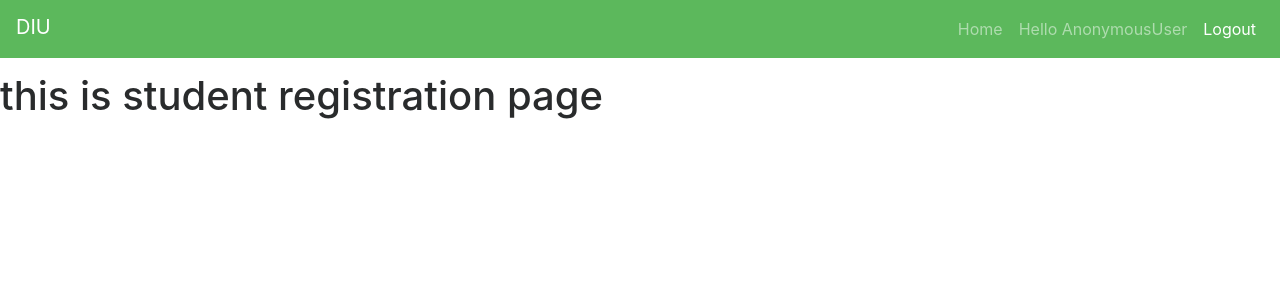
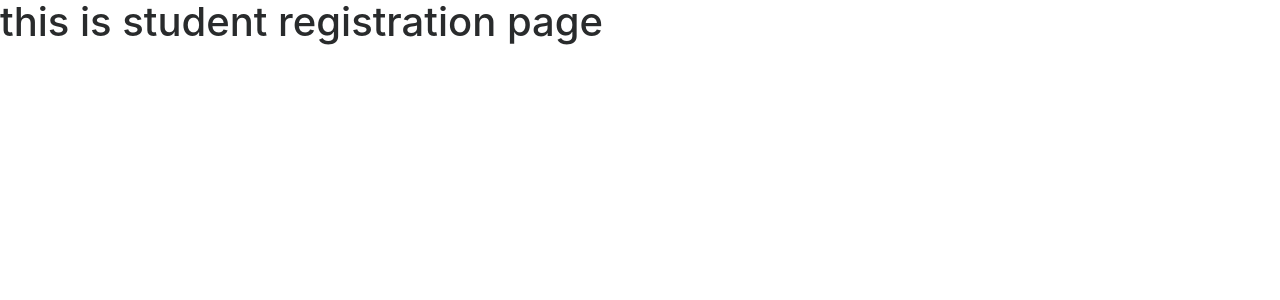
Before and after one commit to fuadwasi/topc_site, a Django app: page /std-reg/ in a window 1280 px wide. Shown: the top 300 px of the page. Run offline with Django 3.2, Linux system fonts and the light colour scheme; some libraries are stand-ins or nearby versions.

Commit message:
base template is added

```diff
--- a/TOPC_Reg_SYS/templates/base.html
+++ b/TOPC_Reg_SYS/templates/base.html
@@ -9,15 +9,8 @@
     <meta name="viewport" content="width=device-width, initial-scale=1.0">
     <meta name="google" value="notranslate">
     <link rel="shortcut icon" href="/images/cp_ico.png">
-
-
-    <!--stylesheets / link tags loaded here-->
-
-
     <link rel="stylesheet" href="//maxcdn.bootstrapcdn.com/bootstrap/4.0.0-alpha.6/css/bootstrap.min.css"/>
     <link href="//maxcdn.bootstrapcdn.com/font-awesome/4.3.0/css/font-awesome.min.css" rel="stylesheet"/>
-
-
     <style type="text/css">
         body,
         html {
@@ -109,53 +102,14 @@
             transform: rotate(-44deg);
         }
     </style>
-
 </head>
 <body>
-<nav class="navbar navbar-fixed-top navbar-toggleable-sm navbar-inverse bg-success mb-3">
-    <button class="navbar-toggler navbar-toggler-right" type="button" data-toggle="collapse"
-            data-target="#collapsingNavbar">
-        <span class="navbar-toggler-icon"></span>
-    </button>
-    <div class="flex-row d-flex">
-        <a class="navbar-brand mb-1" href="#">DIU</a>
-
-    </div>
-    <div class="navbar-collapse collapse" id="collapsingNavbar">
-
-        <ul class="navbar-nav ml-auto">
-
-
-            <li class="nav-item">
-                <a class="nav-link" href={% url "home" %}>Home <span class="sr-only">Home</span></a>
-            </li>
-
-            {% if post == 'super' %}
-                <li class="nav-item active">
-                    <a class="nav-link" href={% url "all_std" %}>All Students List</a>
-                </li>
-                <li class="nav-item active">
-                    <a class="nav-link" href={% url "upload" %}>Upload Data</a>
-                </li>
-                <li class="nav-item">
-                    <a class="nav-link" href={% url "users" %}>Admin List</a>
-                </li>
-                <li class="nav-item">
-                    <a class="nav-link" href={% url "signup" %}>Admin Registration</a>
-                </li>
-
+    {% if user.is_superuser %}
+        {% include 'fragment/nevbar_s_admin.html' %}
+    {% elif user.is_staff %}
+        {% include 'fragment/nevbar_admin.html' %}
     {% endif %}
 
-            <li class="nav-item ">
-                <a class="nav-link" href={% url "home" %}>Hello {{ user }}</a>
-            </li>
-
-            <li class="nav-item active">
-                <a class="nav-link" href="/logout/">Logout</a>
-            </li>
-        </ul>
-    </div>
-</nav>
     {% block body %}
     {% endblock %}
 
--- a/TOPC_Reg_SYS/templates/fragment/nevbar_admin.html
+++ b/TOPC_Reg_SYS/templates/fragment/nevbar_admin.html
@@ -5,13 +5,9 @@
     </button>
     <div class="flex-row d-flex">
         <a class="navbar-brand mb-1" href="#">DIU</a>
-
     </div>
     <div class="navbar-collapse collapse" id="collapsingNavbar">
-
         <ul class="navbar-nav ml-auto">
-
-
             <li class="nav-item">
                 <a class="nav-link" href={% url "home" %}>Home <span class="sr-only">Home</span></a>
             </li>
--- a/TOPC_Reg_SYS/templates/fragment/nevbar_s_admin.html
+++ b/TOPC_Reg_SYS/templates/fragment/nevbar_s_admin.html
@@ -20,7 +20,7 @@
 {#                    <a class="nav-link" href={% url "all_std" %}>All Students List</a>#}
                 </li>
                 <li class="nav-item active">
-{#                    <a class="nav-link" href={% url "upload" %}>Upload Data</a>#}
+                    <a class="nav-link" href={% url "upload" %}>Upload Data</a>
                 </li>
                 <li class="nav-item">
                     <a class="nav-link" href={% url "users" %}>Admin List</a>
--- /dev/null
+++ b/TOPC_Reg_SYS/templates/upload-data.html
@@ -0,0 +1,5 @@
+{% extends 'base.html' %}
+
+{% block body %}
+    <h1>This is upload data page</h1>
+{% endblock %}
--- a/TOPC_Reg_SYS/urls.py
+++ b/TOPC_Reg_SYS/urls.py
@@ -9,9 +9,8 @@ urlpatterns = [
     path('ush/', views.ush, name="ush"),
     path('signup/', views.signup, name="signup"),
     path('std-reg/', views.std_reg, name="std-reg"),
-    path('users/',views.users,name="users"),
-    path('r_set/<int:id>', views.r_set,name='r_set'),
-    path('delete_user/<int:id>', views.delete_user,name='delete_user'),
-
-
+    path('users/', views.users, name="users"),
+    path('r_set/<int:id>', views.r_set, name='r_set'),
+    path('delete_user/<int:id>', views.delete_user, name='delete_user'),
+    path('upload-data/', views.upload_data, name='upload')
 ]
--- a/TOPC_Reg_SYS/views/__init__.py
+++ b/TOPC_Reg_SYS/views/__init__.py
@@ -1,2 +1,3 @@
 from .main import *
 from .std_reg import *
+from .upload_data import *
```
Also changed, not shown: TOPC_Reg_SYS/views/main.py (+38 -54 lines), TOPC_Reg_SYS/views/upload_data.py (added, +11 -0 lines), db.sqlite3. Lines whose indentation alone changed are shown as unchanged.
